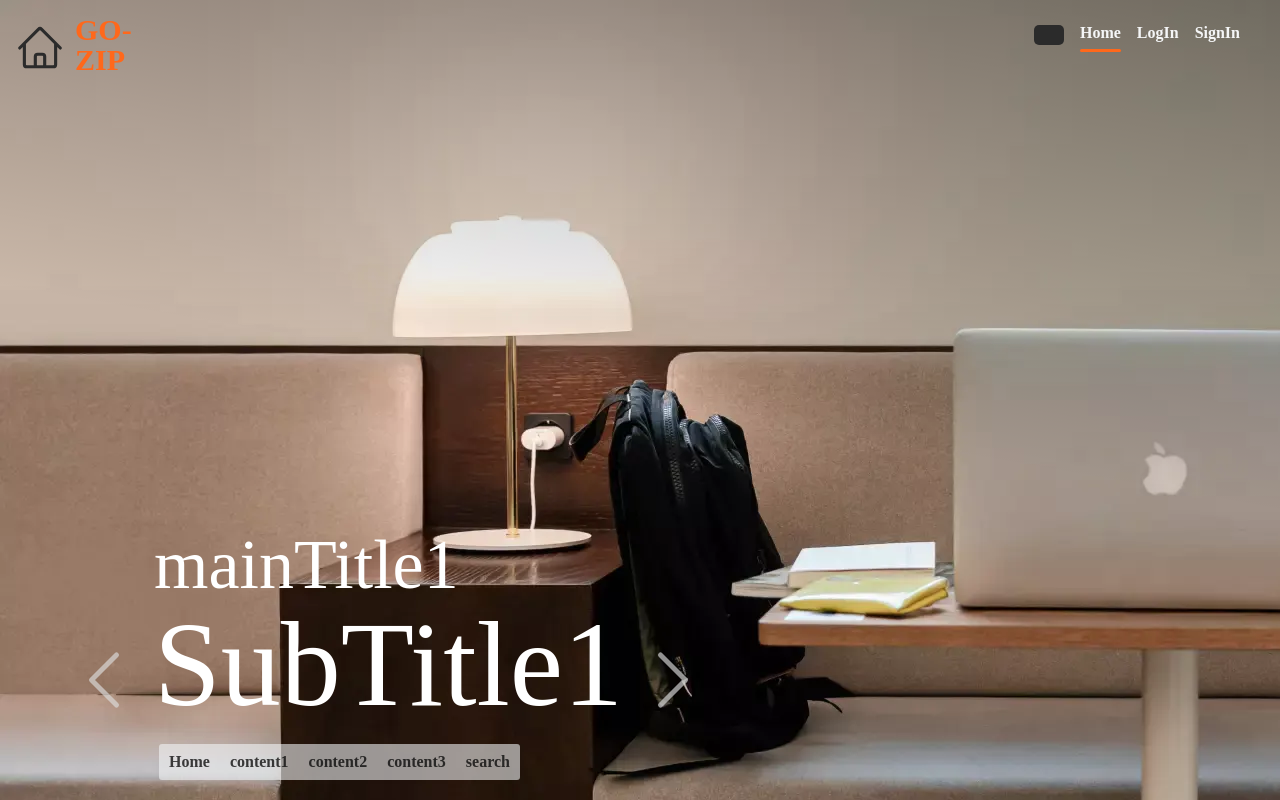
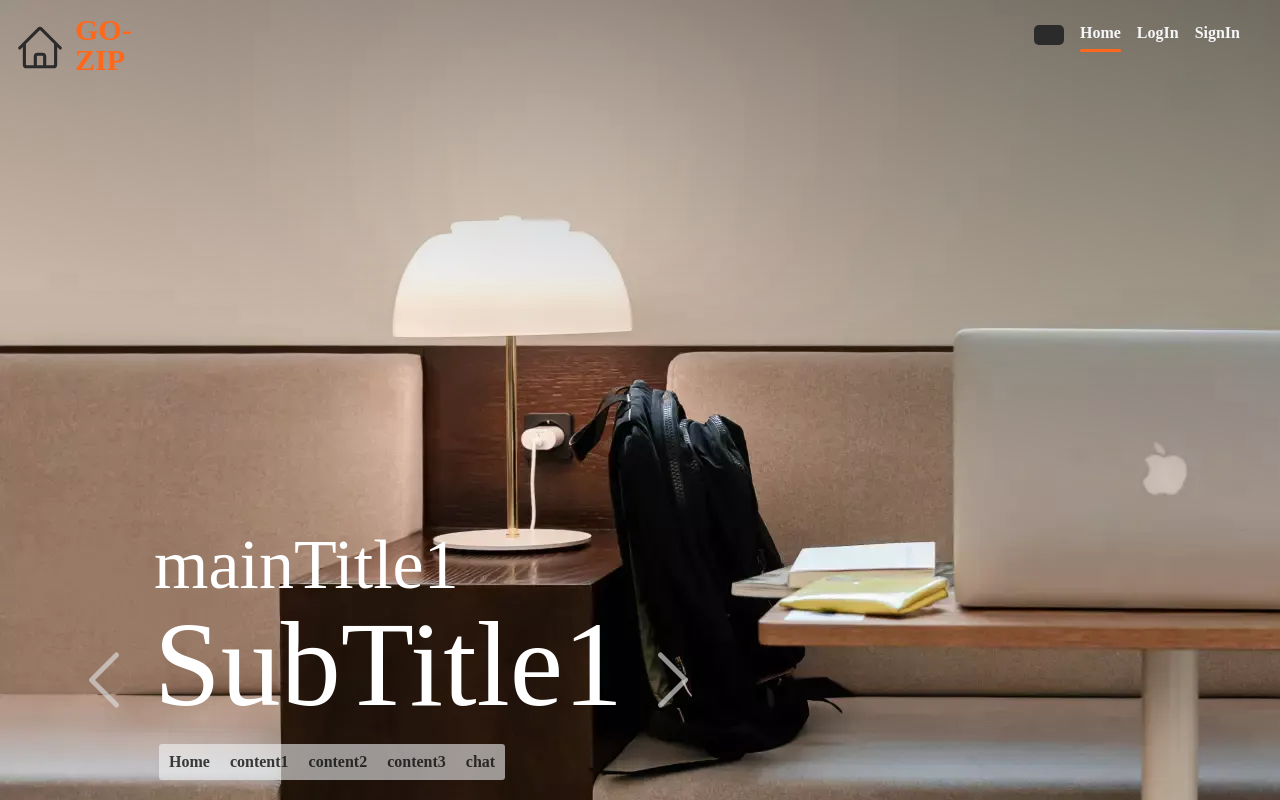
Before and after one commit to PLMOW/GO-ZIP-FE, a React (Create React App) app: page / in a window 1280 px wide. Built offline with nearby package versions, Linux system fonts and the light colour scheme; no server answers.

Commit message:
feat: Chat 컴포넌트 HashRoute 연결

```diff
--- a/src/libs/client/constants/hashRoute.ts
+++ b/src/libs/client/constants/hashRoute.ts
@@ -3,5 +3,5 @@ export const HASH_ROUTE = Object.freeze([
   Object.freeze({ hash: '#content_1' as const, title: 'content1' as const }),
   Object.freeze({ hash: '#content_2' as const, title: 'content2' as const }),
   Object.freeze({ hash: '#content_3' as const, title: 'content3' as const }),
-  Object.freeze({ hash: '#search' as const, title: 'search' as const }),
+  Object.freeze({ hash: '#chat' as const, title: 'chat' as const }),
 ]);
--- a/src/pages/Home.tsx
+++ b/src/pages/Home.tsx
@@ -2,6 +2,7 @@ import Carousel from 'components/slider/Carousel';
 import styled from 'styled-components';
 import FloatNav from 'components/partials/FloatNav/FloatNav';
 import { HASH_ROUTE } from 'libs/client/constants/hashRoute';
+import Chatting from 'pages/Chatting';
 
 const Home = () => {
   return (
@@ -15,6 +16,7 @@ const Home = () => {
 
           return <Content key={`${id}_Content`} isEven={!!(i % 2)} id={id} />;
         })}
+        <Chatting />
       </Wrapper>
     </>
   );
```
